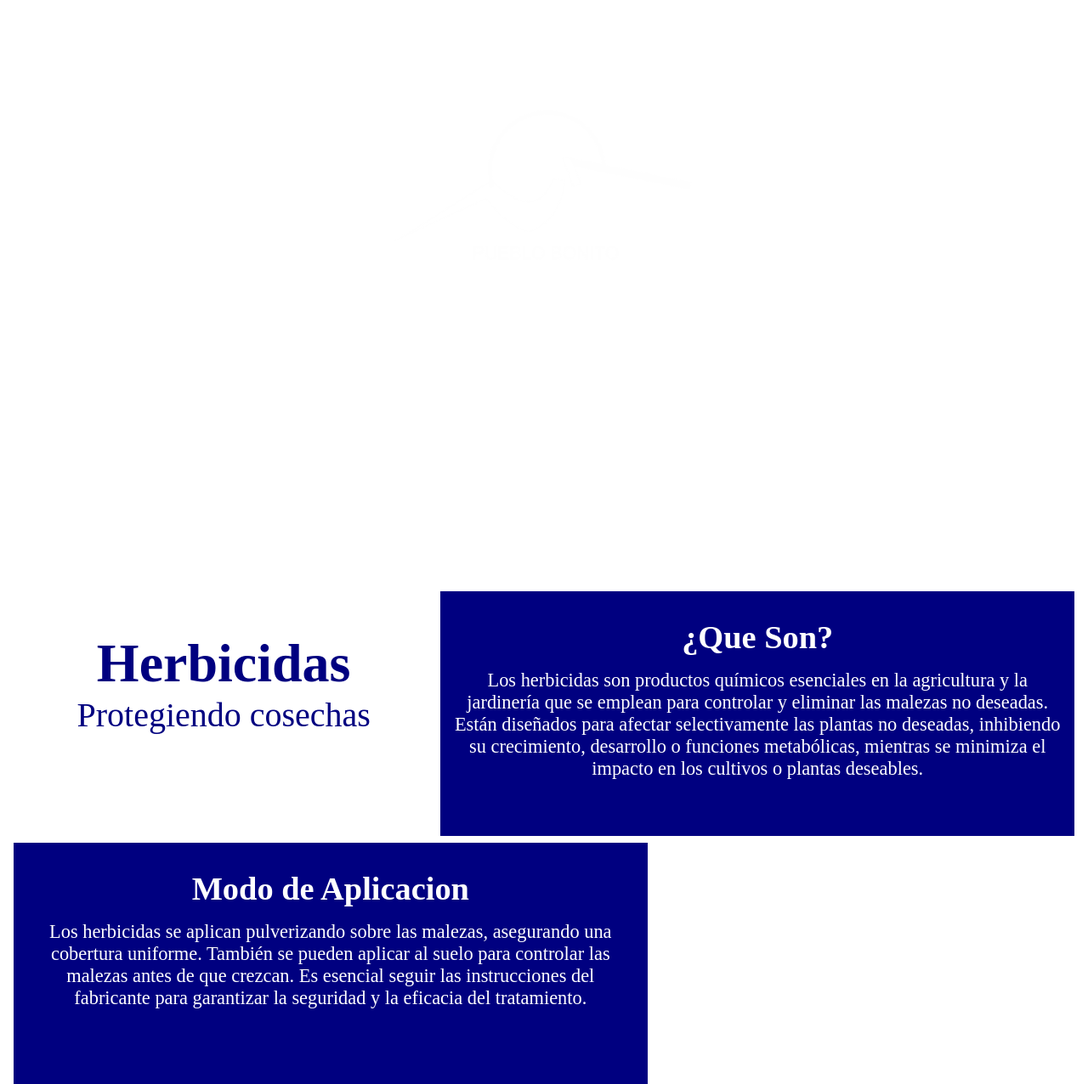
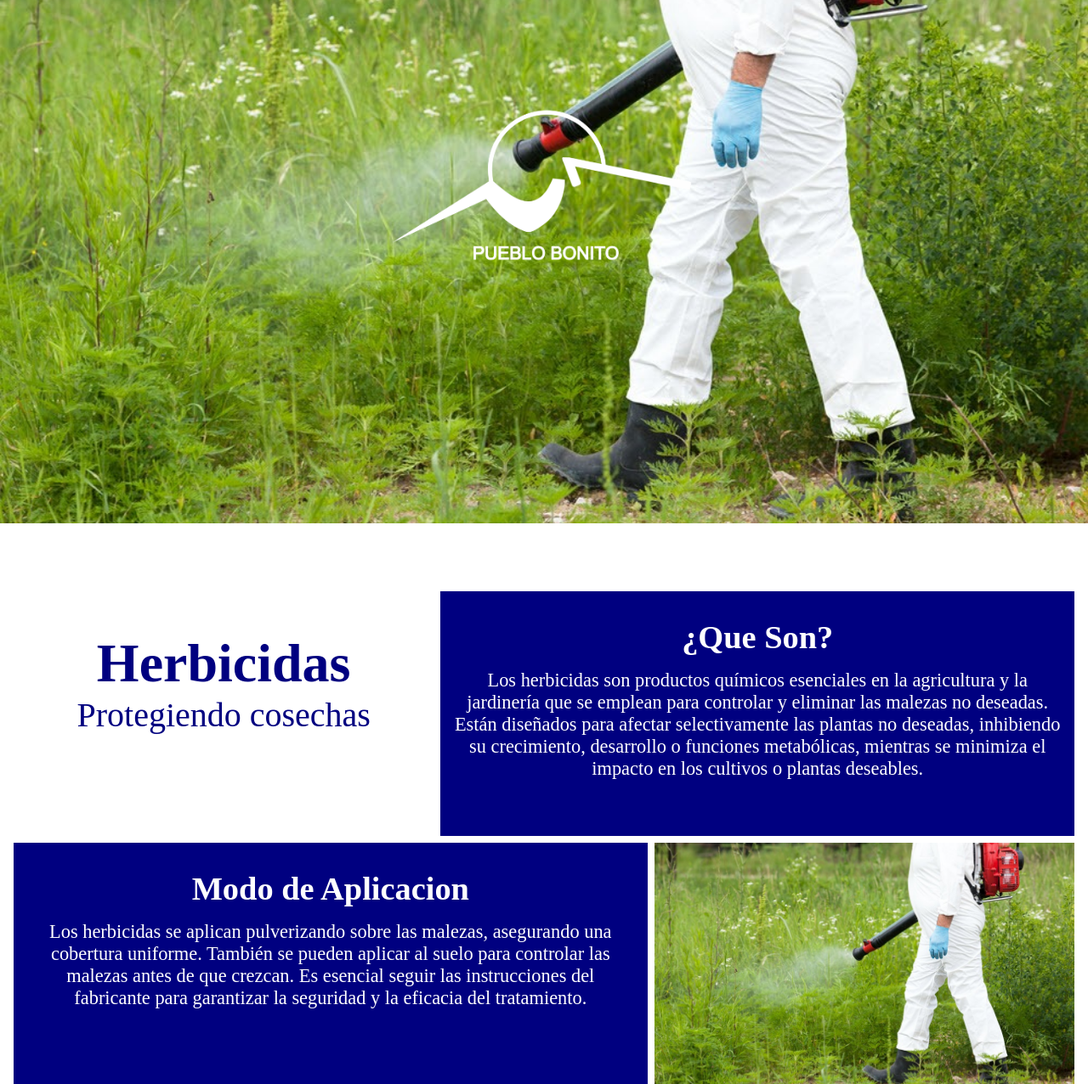
Before and after one commit to teport/Prueba-Pag, a plain HTML site: page html/herbicidas.html in a window 1280 px wide. Shown: the part 184-1460 px from the top of the page at 85% size. Drawn offline with Linux system fonts and the light colour scheme; files whose address does not match are found by name.

Commit message:
Update herbicidas.css

```diff
--- a/css/herbicidas.css
+++ b/css/herbicidas.css
@@ -9,7 +9,7 @@ header{
   width: 100%;
   height: 100vh;
   overflow: hidden;
-  background: url(img/herbicidas.jpg);
+  background: url(../img/herbicidas.jpg);
   background-position: center;
   background-repeat: no-repeat;
   background-size: cover;
@@ -167,7 +167,7 @@ justify-content: space-between;
 }
 
 .agro-3{
-  background: url(img/herbicidas.jpg);
+  background: url(../img/herbicidas.jpg);
   display: none;
   background-position: center;
   background-repeat: no-repeat;
@@ -199,7 +199,7 @@ justify-content: space-between;
 
 .abst-img{
     margin: 0rem 0 0;
-    background: url(img/asesoriass.jpg);
+    background: url(../img/asesoriass.jpg);
     background-position: center;
     background-repeat: no-repeat;
     background-size: cover;
```
